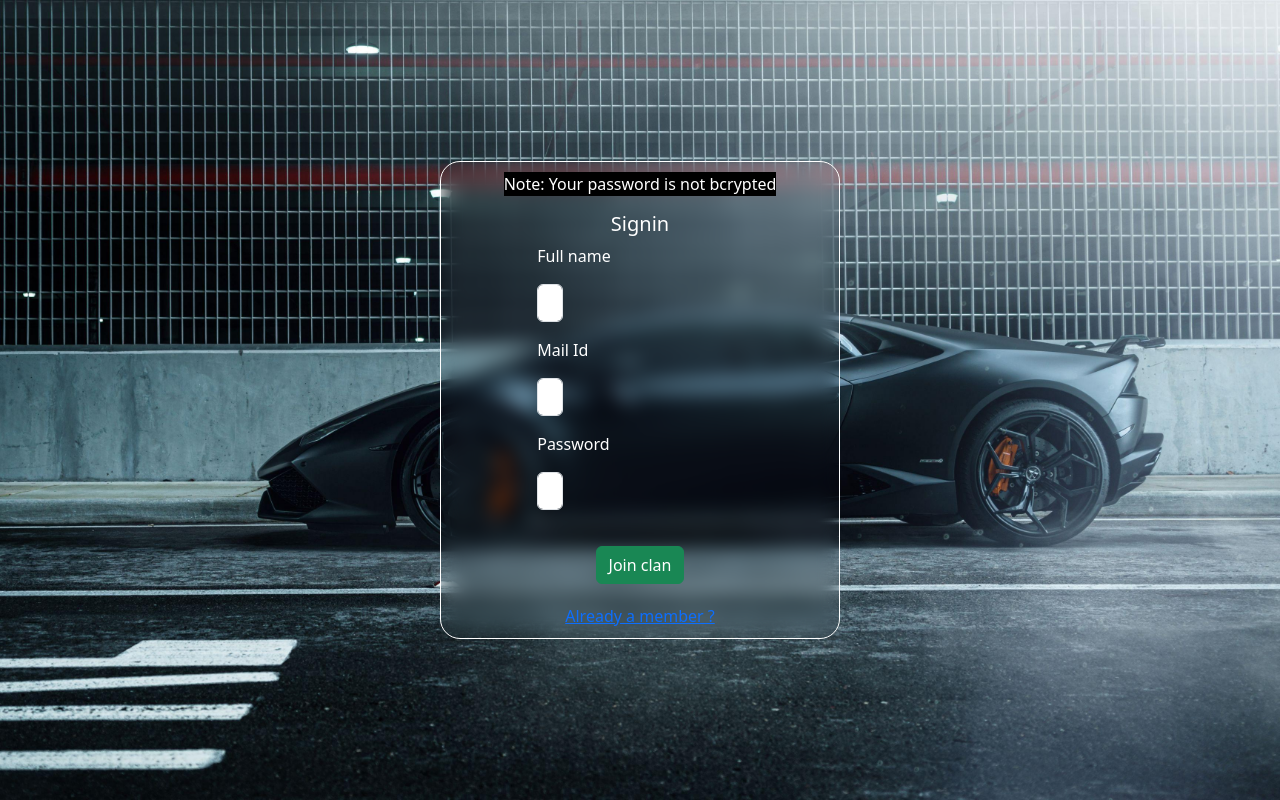
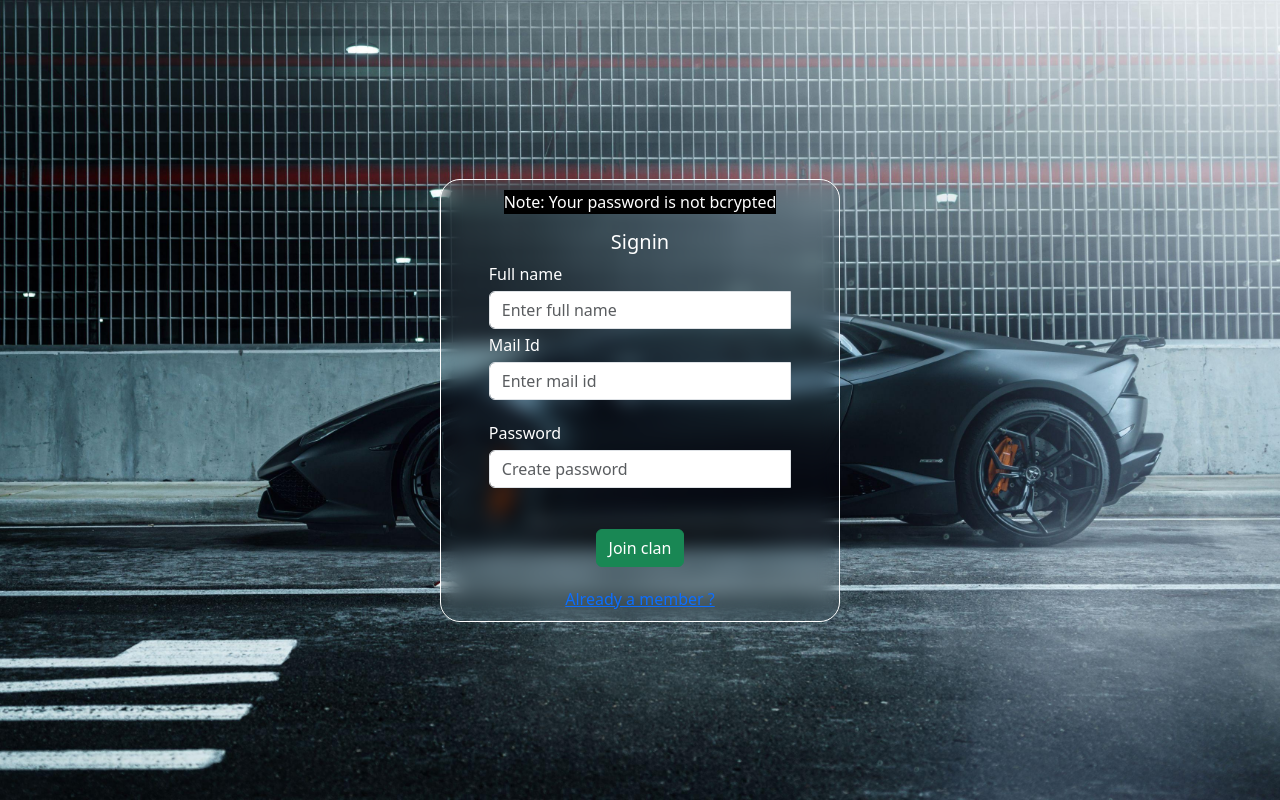
Before and after one commit to Johnkevincsjk/Password-reset-flow-frontend, a React (Create React App) app: page /Signin in a window 1280 px wide. Built offline with nearby package versions, Linux system fonts and the light colour scheme.

Commit message:
Yup validation and formik created for reset page and sign in page

```diff
--- a/src/components/Passwordreset/Reset.jsx
+++ b/src/components/Passwordreset/Reset.jsx
@@ -2,18 +2,38 @@ import React from 'react'
 import '../Passwordreset/Reset.css'
 import { Button } from 'react-bootstrap'
 import { Link } from 'react-router-dom'
+import { useFormik } from 'formik'
+import Resetform_val from './Reset_form_validation'
 
 export default function Reset() {
+
+    const { handleBlur, handleChange, handleSubmit, values, errors, resetForm } = useFormik({
+        initialValues: {
+            Mailid: ''
+        },
+
+        validationSchema: Resetform_val,
+        onSubmit: async (values) => {
+
+        }
+
+    })
     return (
         <div className='Login_main'>
             <div className="Login_head">
                 <h5>Password reset</h5>
             </div>
-            <form>
+            <form className='Login-forms'>
                 <div className="Login_one">
 
                     <div className="input-group mb-3">
-                        <input type="email" placeholder='Enter registered mail id' className="form-control" aria-label="Text input with checkbox" />
+                        <input
+                            name='Mailid'
+                            onChange={handleChange}
+                            onBlur={handleBlur}
+                            value={values.Mailid}
+                            type="email" placeholder='Email' className="form-control w-100" aria-label="Text input with checkbox" />
+                        <p className='input_errors'>{errors.Mailid && <small>{errors.Mailid}</small>}</p>
                     </div>
 
                 </div>
--- /dev/null
+++ b/src/components/Passwordreset/Reset_form_validation.jsx
@@ -0,0 +1,8 @@
+import * as Yup from 'yup'
+
+const Resetform_val = Yup.object({
+    Mailid: Yup.string().email("Enter valid mail id").required("Enter registered mail id")
+})
+
+
+export default Resetform_val
--- a/src/components/Signin/Signin.css
+++ b/src/components/Signin/Signin.css
@@ -8,3 +8,10 @@ font-weight: 500;
 color: white;
 background-color: black;
 }
+
+.Login-forms{
+
+    p{
+        margin-bottom: 5px;
+    }
+}
--- a/src/components/Signin/Signin.jsx
+++ b/src/components/Signin/Signin.jsx
@@ -5,21 +5,52 @@ import { Link, useNavigate } from 'react-router-dom'
 import axios from 'axios'
 import { toast } from 'react-toastify';
 import { motion } from 'framer-motion'
+import { useFormik } from 'formik'
+import Sign_val from './Signin_validation'
 
 
 export default function Signin() {
     const navi = useNavigate()
-    const [Full_name, setFull_name] = useState('')
-    const [Mailid, setMailid] = useState('')
-    const [Password, setPassword] = useState('')
+    // const [Full_name, setFull_name] = useState('')
+    // const [Mailid, setMailid] = useState('')
+    // const [Password, setPassword] = useState('')
 
 
-    const handleSubmit = async (e) => {
-        e.preventDefault()
-        const submit_form = { Full_name, Mailid, Password }
+    // const handleSubmit = async (e) => {
+    //     e.preventDefault()
+    //     const submit_form = { Full_name, Mailid, Password }
+
+    //     try {
+    //         const resp = await axios.post('http://localhost:8000/resetflow/createuser', submit_form)
+    //         if (resp.data.Success === false) {
+    //             toast.error(resp.data.Feedback)
+
+    //         } else {
+    //             toast.success(resp.data.Feedback)
+    //             navi('/')
+    //         }
+
+    //     } catch (error) {
+    //         toast.error("Sometime went wrong")
+    //         console.log(error.response.data.Feedback)
+
+    //     }
+
+
+
+    // }
+    const { handleBlur, handleChange, handleSubmit, errors, values } = useFormik({
+        initialValues: {
+            Full_name: '',
+            Mailid: '',
+            Password: ''
+        },
+        validationSchema: Sign_val,
+
+        onSubmit: async (values) => {
 
             try {
-            const resp = await axios.post('http://localhost:8000/resetflow/createuser', submit_form)
+                const resp = await axios.post('http://localhost:8000/resetflow/createuser', values)
                 if (resp.data.Success === false) {
                     toast.error(resp.data.Feedback)
 
@@ -28,15 +59,14 @@ export default function Signin() {
                     navi('/')
                 }
 
+
             } catch (error) {
                 toast.error("Sometime went wrong")
                 console.log(error.response.data.Feedback)
-
+            }
         }
 
-
-
-    }
+    })
 
 
 
@@ -47,14 +77,17 @@ export default function Signin() {
             <div className="Login_head">
                 <h5>Signin</h5>
             </div>
-            <form onSubmit={handleSubmit}>
+            <form className='Login-forms' onSubmit={handleSubmit}>
                 <div className="Login_one">
                     <p>Full name</p>
-                    <div className="input-group mb-3">
+                    <div className="input-group">
                         <input
-                            value={Full_name}
-                            onChange={(e) => setFull_name(e.target.value)}
-                            type="text" placeholder='Enter full name' className="form-control" aria-label="Text input with checkbox" />
+                            name='Full_name'
+                            onChange={handleChange}
+                            onBlur={handleBlur}
+                            value={values.Full_name}
+                            type="text" placeholder='Enter full name' className="form-control w-100" />
+                        <p className='input_errors mb-1'>{errors.Full_name && <small>{errors.Full_name}</small>}</p>
                     </div>
 
                 </div>
@@ -62,9 +95,12 @@ export default function Signin() {
                     <p>Mail Id</p>
                     <div className="input-group mb-3">
                         <input
-                            value={Mailid}
-                            onChange={(e) => setMailid(e.target.value)}
-                            type="email" placeholder='Enter mail id' className="form-control" aria-label="Text input with checkbox" />
+                            name='Mailid'
+                            onChange={handleChange}
+                            onBlur={handleBlur}
+                            value={values.Mailid}
+                            type="email" placeholder='Enter mail id' className="form-control w-100"/>
+                            <p className='input_errors'>{errors.Mailid && <small>{errors.Mailid}</small>}</p>
                     </div>
 
                 </div>
@@ -72,9 +108,12 @@ export default function Signin() {
                     <p>Password</p>
                     <div className="input-group mb-3">
                         <input
-                            value={Password}
-                            onChange={(e) => setPassword(e.target.value)}
-                            type="password" placeholder='Create password' className="form-control" aria-label="Text input with checkbox" />
+                            name='Password'
+                            onBlur={handleBlur}
+                            onChange={handleChange}
+                            value={values.Password}
+                            type="password" placeholder='Create password' className="form-control w-100" aria-label="Text input with checkbox" />
+                            <p className='input_errors'>{errors.Password && <small>{errors.Password}</small>}</p>
                     </div>
                 </div>
                 <motion.div whileHover={{ scale: 1.2 }} className="Login_btn">
--- /dev/null
+++ b/src/components/Signin/Signin_validation.jsx
@@ -0,0 +1,11 @@
+import * as Yup from 'yup'
+
+
+const Sign_val = Yup.object({
+    Full_name: Yup.string().required("Enter full-name"),
+    Mailid: Yup.string().email("Enter valid mail id").required("Enter mail id"),
+    Password: Yup.string().required("Enter password")
+})
+
+
+export default Sign_val
```
Lines whose indentation alone changed are shown as unchanged.
